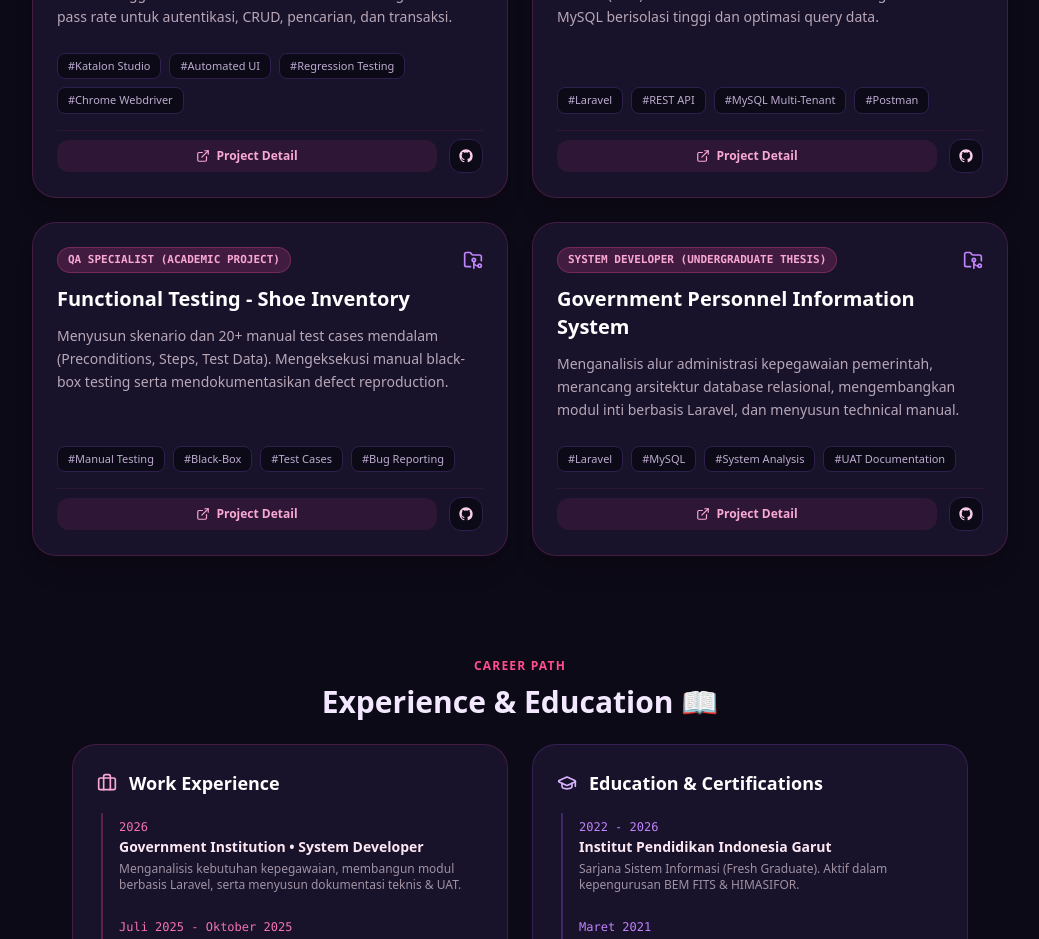
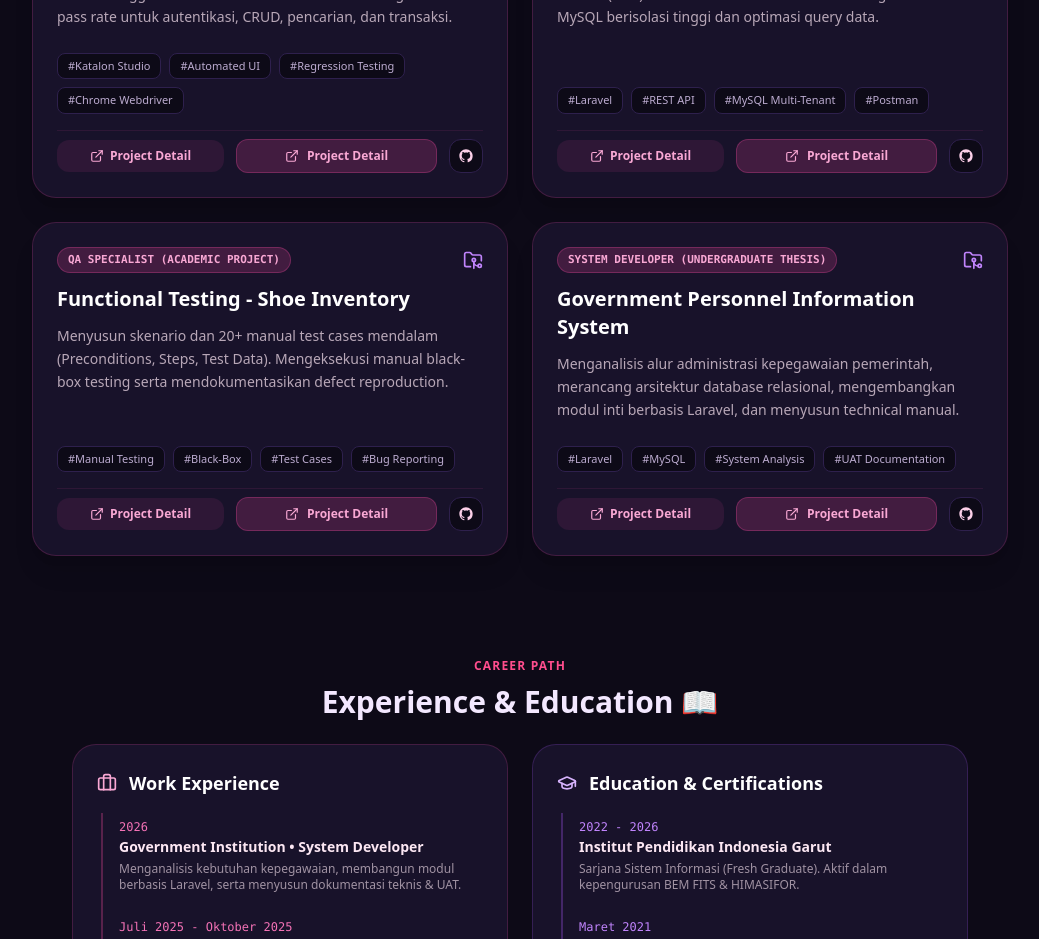
Before and after one commit to Tiaranrz/my-portofolio, a React (Vite) app: page / in a window 1280 px wide. Shown: the part 1460-2399 px from the top of the page, without its empty margins (120-1159 px from the left). Built offline with nearby package versions, Linux system fonts and the light colour scheme.

Commit message:
fix: convert project detail button to link with demoUrl

```diff
--- a/src/App.jsx
+++ b/src/App.jsx
@@ -364,10 +364,19 @@ export default function App() {
                       <ExternalLink className="w-3.5 h-3.5" /> Project Detail
                     </button>
                     <a
-                      href="https://github.com"
+                      href={project.demoUrl}
                       target="_blank"
                       rel="noreferrer"
-                      className="p-2 rounded-xl bg-[#0d0a17] hover:bg-[#231a3d] text-pink-200 border border-[#2e204d] transition"
+                      className="flex-1 py-2 px-4 rounded-xl bg-pink-500/20 hover:bg-pink-500/30 text-pink-300 text-xs font-semibold flex items-center justify-center gap-2 border border-pink-500/30 transition-all text-center cursor-pointer"
+                    >
+                      <ExternalLink className="w-3.5 h-3.5" />
+                      Project Detail
+                    </a>
+                    <a
+                      href={project.repoUrl || "https://github.com/Tiaranrz"}
+                      target="_blank"
+                      rel="noreferrer"
+                      className="p-2 rounded-xl bg-[#0d0a17] hover:bg-[#231a3d] text-pink-200 border border-[#2e204d] transition cursor-pointer"
                       title="GitHub Repository"
                     >
                       <GithubIcon className="w-4 h-4" />
```
